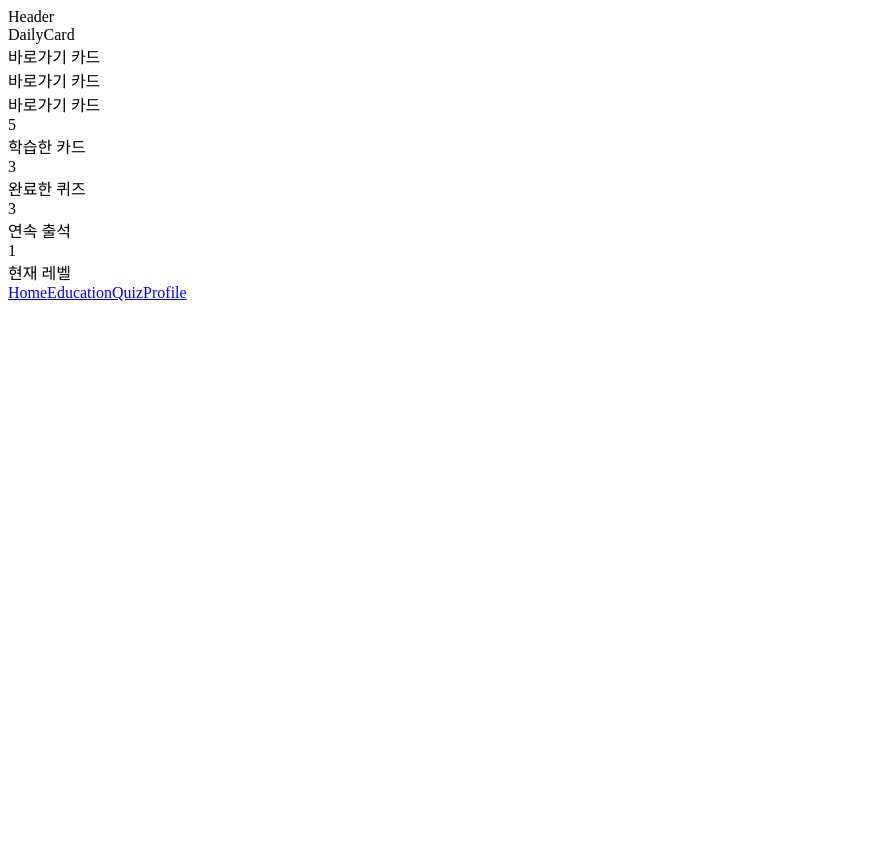
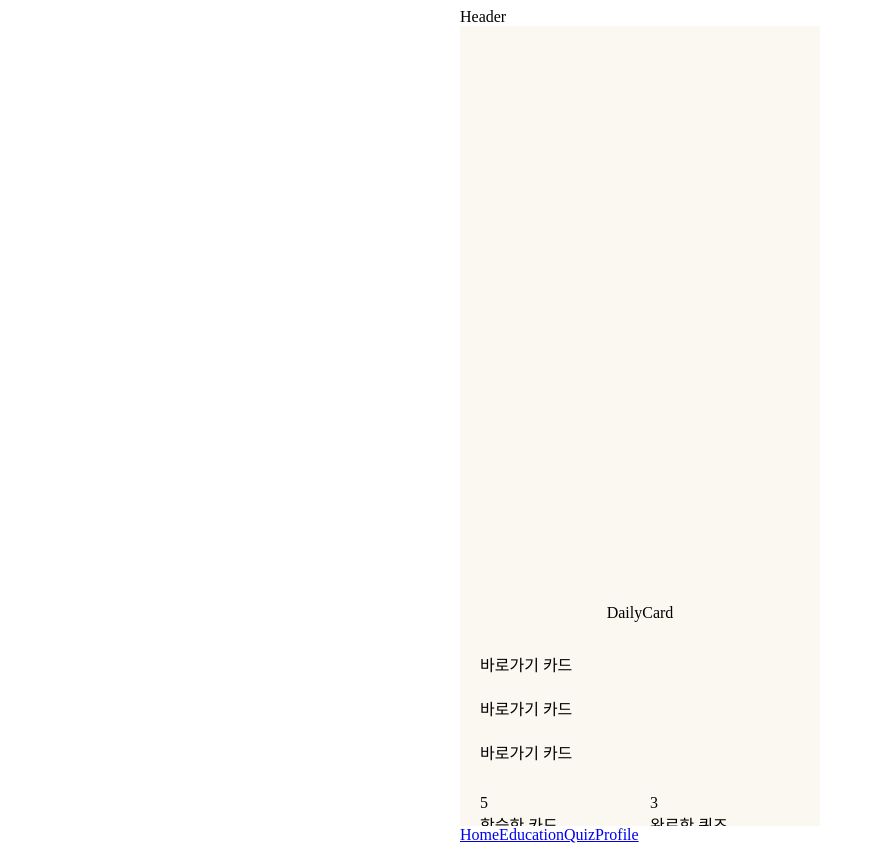
Before and after one commit to LinkHackathonTeam9/Team9_FrontEnd, a React (Vite) app: page / in a window 1280 px wide. Shown: the whole page, without its empty margins (0-875 px from the left). Before the commit the page ends 800 px from the top, so only its background shows below. Built offline with nearby package versions, Linux system fonts and the light colour scheme.

Commit message:
Design: Homepage 레이아웃 및 기본 css 적용

```diff
--- a/src/pages/HomePage.tsx
+++ b/src/pages/HomePage.tsx
@@ -3,29 +3,77 @@ import DailyCard from '@components/home/DailyCard';
 import ShortcutCard from '@components/home/ShortcutCard';
 import CountingCard from '@components/home/CountingCard';
 import BottomNavBar from '@components/common/BottomNavBar';
+import styled from '@emotion/styled';
+
+const HomePageContainer = styled.div`
+  position: relative;
+  box-sizing: border-box;
+  width: 360px;
+  height: 800px;
+  margin: 0 auto;
+`;
+
+const ContentContainer = styled.div`
+  display: flex;
+  position: relative;
+  flex-direction: column;
+  align-items: center;
+  justify-content: center;
+  box-sizing: border-box;
+  padding: 0 20px;
+  width: 100%;
+  height: 100%;
+  margin: 0 auto;
+  padding-top: 590px;
+  gap: 30px;
+  overflow: scroll;
+  scrollbar-width: none;
+  background-color: #fbf8f1;
+`;
+
+const DailyCardContainer = styled.div`
+  margin-top: 160px;
+`;
+
+const ShortcutCardContainer = styled.div`
+  display: flex;
+  width: 320px;
+  height: auto;
+  flex-direction: column;
+  gap: 20px;
+`;
+
+const CountingCardContainer = styled.div`
+  display: grid;
+  grid-template-columns: repeat(2, 1fr);
+  gap: 20px;
+  justify-content: space-between;
+  width: 100%;
+  margin-bottom: 100px;
+`;
 
 const HomePage = () => {
   return (
-    <>
+    <HomePageContainer>
       <Header />
-      <div>
-        <div>
+      <ContentContainer>
+        <DailyCardContainer>
           <DailyCard />
-        </div>
-        <div>
-          <ShortcutCard />
-          <ShortcutCard />
-          <ShortcutCard />
-        </div>
-        <div>
+        </DailyCardContainer>
+        <ShortcutCardContainer>
+          <ShortcutCard title="출석체크" icon="👋" category="attendance" count={0} onClick={() => {}} />
+          <ShortcutCard title="퀴즈 풀기" icon="💡" category="quiz" count={0} onClick={() => {}} />
+          <ShortcutCard title="카드 학습" icon="📚" category="education" count={0} onClick={() => {}} />
+        </ShortcutCardContainer>
+        <CountingCardContainer>
           <CountingCard count={5} label="학습한 카드" category="learned" />
           <CountingCard count={3} label="완료한 퀴즈" category="quiz" />
           <CountingCard count={3} label="연속 출석" category="attendance" />
           <CountingCard count={1} label="현재 레벨" category="level" />
-        </div>
-      </div>
+        </CountingCardContainer>
+      </ContentContainer>
       <BottomNavBar />
-    </>
+    </HomePageContainer>
   );
 };
 
```
